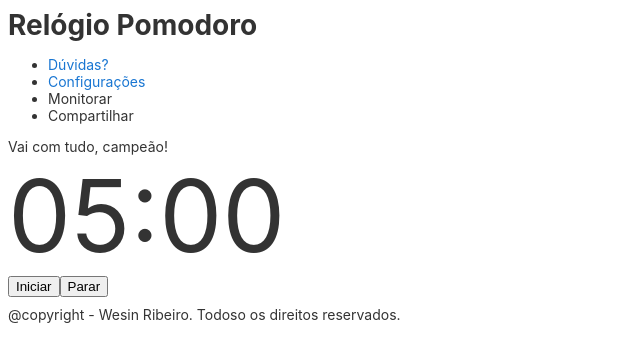
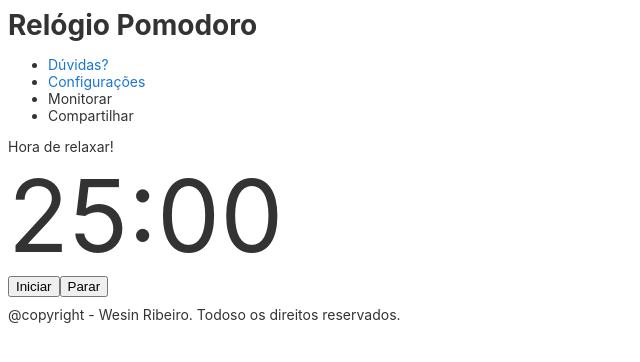
Before and after one commit to wesinalves/relogio-pomodoro, an Angular app: page / in a window 1280 px wide. Both pictures are taken after a click on the button "Parar". Shown: the top 362 px of the page, without its empty margins (0-640 px from the left). Built offline with nearby package versions, Linux system fonts and the light colour scheme.

Commit message:
passing data betweem components

```diff
--- a/src/app/app.module.ts
+++ b/src/app/app.module.ts
@@ -1,3 +1,4 @@
+import { ConfigurationsService } from './configurations.service';
 import { BrowserModule } from '@angular/platform-browser';
 import { NgModule } from '@angular/core';
 import { FormsModule } from '@angular/forms';
@@ -20,7 +21,7 @@ import { ConfiguracoesComponent } from './configuracoes/configuracoes.component'
     AppRoutingModule,
     FormsModule,
   ],
-  providers: [],
+  providers: [ConfigurationsService],
   bootstrap: [AppComponent]
 })
 export class AppModule { }
--- a/src/app/configuracoes/configuracoes.component.ts
+++ b/src/app/configuracoes/configuracoes.component.ts
@@ -10,16 +10,15 @@ import { PomodoroModel } from './pomodoro';
 export class ConfiguracoesComponent implements OnInit {
     pomodoro: PomodoroModel = new PomodoroModel()
 
-    constructor(private config: ConfigurationsService) {
-        this.pomodoro.time = config.minutes
-        this.pomodoro.break = config.break
-    }
+    constructor(private config: ConfigurationsService) { }
 
-    ngOnInit(): void {
+    ngOnInit(): void{
+        this.config.sharedMinute.subscribe(minutes => this.pomodoro.time = minutes)
+        this.pomodoro.break = this.config.break
     }
 
     setPomodoro(){
-        this.config.minutes = this.pomodoro.time
+        this.config.nextMinute(this.pomodoro.time)
         //console.log(this.pomodoro.time)
     }
 
--- a/src/app/configurations.service.ts
+++ b/src/app/configurations.service.ts
@@ -1,17 +1,18 @@
 import { Injectable } from '@angular/core';
+import { BehaviorSubject } from 'rxjs';
 
-@Injectable({
-  providedIn: 'root'
-})
+@Injectable()
 export class ConfigurationsService {
-  minutes: number
-  seconds: number
-  break: number
 
-  constructor() {
-    this.minutes = 25
-    this.seconds = 0
-    this.break = 5
+  private minutes = new BehaviorSubject(25);
+  sharedMinute = this.minutes.asObservable();
+  seconds: number = 0;
+  break: number = 5;
+
+  constructor() { }
+
+  nextMinute(minute: number){
+      this.minutes.next(minute)
   }
 
 }
--- a/src/app/relogio/relogio.component.html
+++ b/src/app/relogio/relogio.component.html
@@ -1,5 +1,8 @@
-<div class="mensagem">
+<div class="mensagem" *ngIf="!break">
     Vai com tudo, campeão!
+</div>
+<div class="mensagem" *ngIf="break">
+    Hora de relaxar!
 </div>
 <div class="relogio">
     {{minutes | number: '2.0'}}:{{seconds | number: '2.0'}}
--- a/src/app/relogio/relogio.component.ts
+++ b/src/app/relogio/relogio.component.ts
@@ -6,7 +6,7 @@ import { Component, OnInit, OnChanges } from '@angular/core';
     templateUrl: './relogio.component.html',
     styleUrls: ['./relogio.component.scss']
 })
-export class RelogioComponent implements OnInit,OnChanges {
+export class RelogioComponent implements OnInit {
     public seconds: number
     public minutes: number
     timer
@@ -19,19 +19,24 @@ export class RelogioComponent implements OnInit,OnChanges {
 
     ngOnInit(): void {
         this.seconds = this.config.seconds;
-        this.minutes = this.config.minutes;
+        this.config.sharedMinute.subscribe(minutes => this.minutes = minutes)
     }
 
-    ngOnChanges(): void{
-        this.minutes = this.config.minutes
-    }
+    startClock(): void {
+        this.seconds -= 1
+        if (this.seconds <= 0 && this.minutes <= 0) {
+            clearTimeout(this.timer)
+            if (this.break == true){
+                this.minutes = this.config.break
+                this.break = false
+            }else{
+                this.config.sharedMinute.subscribe(minutes => this.minutes = minutes)
+                this.break = true
+            }
+            console.log(this.break)
+            return
 
 
-    startClock() {
-        this.seconds -= 1
-        if (this.seconds <= 0 && this.minutes <= 0) {
-            this.break = true
-            this.stopClock()
         } else if (this.seconds <= 0) {
             this.seconds = 59
             this.minutes -= 1
@@ -45,13 +50,14 @@ export class RelogioComponent implements OnInit,OnChanges {
 
     stopClock() {
         clearTimeout(this.timer)
-        if (this.break = true) {
+        if (this.break == true) {
             this.minutes = this.config.break
             this.seconds = 0
             this.break = false
         } else {
-            this.minutes = this.config.minutes
+            this.config.sharedMinute.subscribe(minutes => this.minutes = minutes)
             this.seconds = 0
+            this.break = true
         }
         if (this.finalTime == null)
             this.finalTime = new Date()
```
